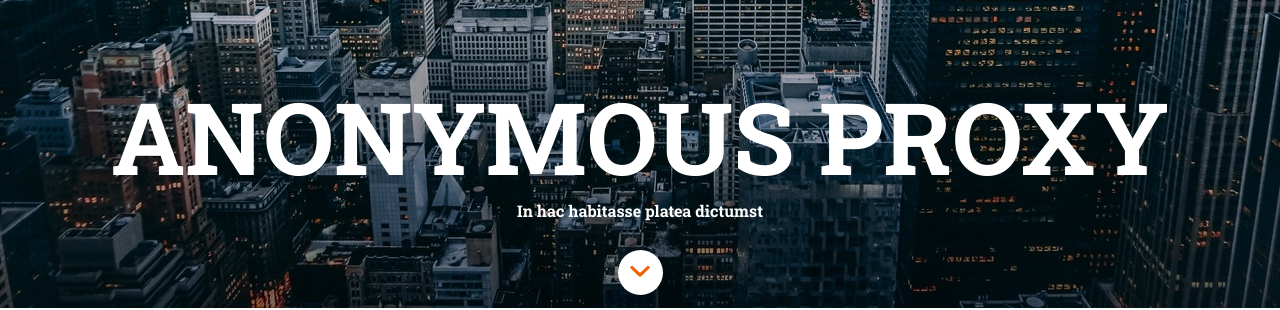
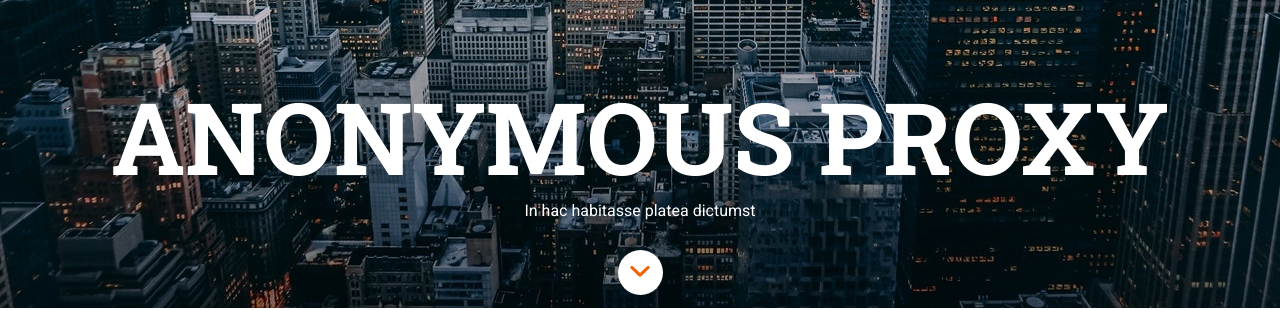
Before and after one commit to conchaasensio/modulo-1-evaluacion-final-conchaasensiomr, a website: page docs/index.html in a window 1280 px wide. Shown: the part 460-770 px from the top of the page. Drawn offline with nearby package versions, Linux system fonts and the light colour scheme; files that its build step writes are made by us from their sources.

Commit message:
Add font-weight in hero title p

```diff
--- a/src/scss/layout/_header.scss
+++ b/src/scss/layout/_header.scss
@@ -39,11 +39,11 @@
     color: $color-light;
 
     &__title {
-      font-family: $font-secondary;
       text-align: center;
       padding-bottom: 45px;
 
       &__h1 {
+        font-family: $font-secondary;
         font-size: 2.62rem;
         text-transform: uppercase;
         line-height: 55px;
@@ -51,6 +51,8 @@
       }
 
       p {
+        font-family: $font-primary;
+        font-weight: $weight-regular;
         margin-top: 10px;
       }
     }
```
